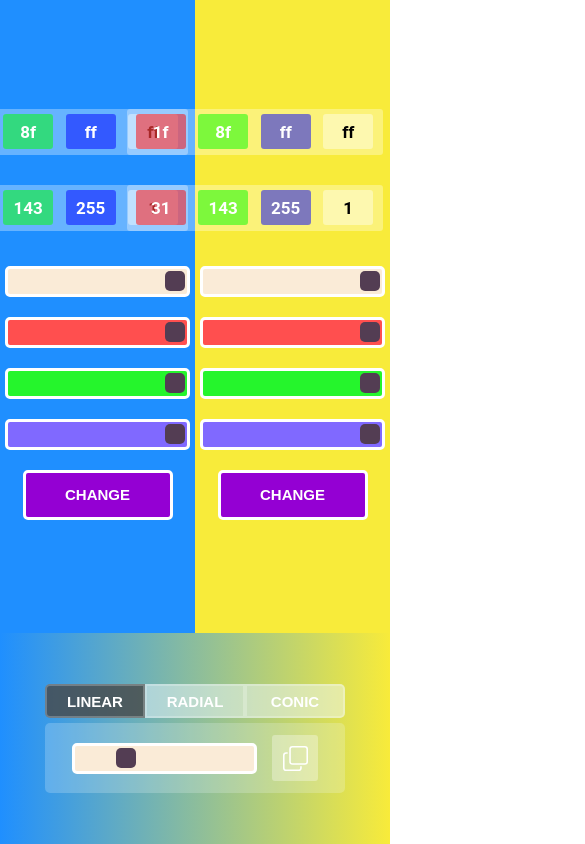
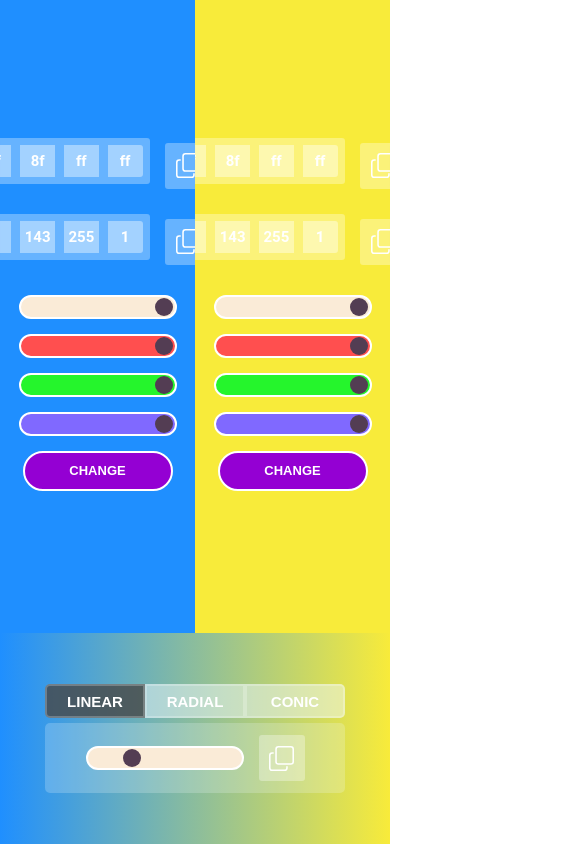
Before and after one commit to Sahoo-Achyutananda/2_Colors, a plain HTML site: page index.html in a window 390 px wide. Shown: the top 844 px of the page, 585 px wide, since content can reach past the window. Drawn offline with Linux system fonts and the light colour scheme.

Commit message:
Added Responsive CSS

```diff
--- a/index.html
+++ b/index.html
@@ -5,6 +5,7 @@
   <meta name="viewport" content="width=device-width, initial-scale=1.0">
   <title>Two Colors</title>
   <link rel="stylesheet" type = "text/css" href="styles.css">
+  <link rel="stylesheet" type = "text/css" href="responsive_styles.css">
 </head>
 <body>
 
--- /dev/null
+++ b/responsive_styles.css
@@ -0,0 +1,128 @@
+/*change on 700px width*/
+
+@media (max-width: 700px){
+    * {
+        overflow-y: hidden;
+        overflow-x: hidden;
+    }
+
+    .main-container{
+        display:flex;
+        flex-direction: column;
+        height:100%;
+        width: 100%;
+    }
+
+    .upper-container {
+        display: flex;
+        flex-direction: row;
+
+
+    }
+
+    .left,.right {
+        display: flex;
+        flex-direction: column;
+        height: 75vh;
+
+    }
+
+    .lower-container {
+        height: 25vh;
+    }
+
+    #leftclick, #rightclick {
+        width : 150px;
+        height : 40px;
+        border-radius: 50px;
+        border: 2px solid white;
+        /* border:none; */
+        background-color:darkviolet ;
+        color: white;
+        font-weight: 700;
+        font-size: 13px;
+
+        margin: 15px;
+        padding: 10px;
+
+        transition: width 0.3s ease;
+    }
+
+    .color_view, .rgb-left, .hex-left, .rgb-right, .hex-right {
+        display: flex;
+        flex-direction: row;
+        padding: 3px;
+        flex-wrap: nowrap;
+        /* justify-content: space-around; */
+        align-items: center;
+        width: 175px;
+        height: 40px;
+        /* border-radius: 3px; */
+        margin-top: 10px;
+        background-color: rgba(255, 255, 255, 0.318);
+    }
+
+    .red, .green, .blue, .alpha {
+        width: 20%;
+        height: 80%;
+        border-radius: 0px;
+        background-color: rgb(255, 255, 255, 0.4);
+        color: white;
+        display: flex;
+        align-items: center;
+        justify-content: center;
+        font: 700 15px "Roboto", sans-serif ;
+
+    }
+
+    .red {
+        border-top-left-radius: 3px;
+        border-bottom-left-radius: 3px;
+    }
+
+    .alpha {
+        border-top-right-radius: 3px;
+        border-bottom-right-radius: 3px;
+    }
+
+
+
+
+    .custom_slider {
+        -webkit-appearance: none; /*turns off the default look in chrome,edge,safari*/
+        appearance: none; /*turns of the default look in mozilla*/
+        width: 150px;
+        height: 20px;
+        padding-inline: 2px;
+        border-radius: 50px;
+        border: 2px solid rgba(255, 255, 255);
+        margin-top: 15px;
+        background-color: antiquewhite;
+        cursor: pointer;
+    }
+
+    .custom_slider::-moz-range-thumb {
+        width: 18px;
+        height: 18px;
+        background: rgb(83, 61, 83);
+
+        border-radius: 50px;
+        cursor: pointer;
+        border: none;
+        outline: none;
+    }
+
+    .custom_slider::-webkit-slider-thumb {
+        -webkit-appearance: none;
+        appearance: none;
+        width: 18px;
+        height: 18px;
+        background: rgb(83, 61, 83);
+        border-radius: 50px;
+        cursor: pointer;
+        border: none;
+        outline: none;
+    }
+
+
+}
```
